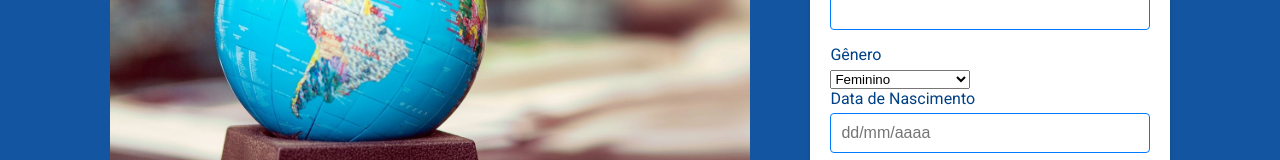
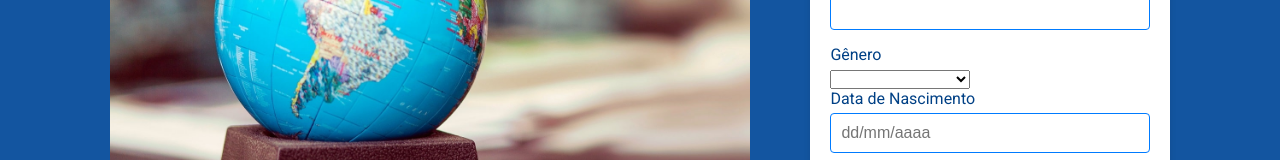
Before and after one commit to NadiaBrandao/projetoIntegrador2025, an Angular app in the folder frontend/: page / in a window 1280 px wide. Shown: the part 1259-1419 px from the top of the page. Built offline with nearby package versions, Linux system fonts and the light colour scheme.

Commit message:
Atualização no formulário: ajustes no HTML, SCSS e TypeScript

```diff
--- a/frontend/src/app/components/formulario/formulario.component.html
+++ b/frontend/src/app/components/formulario/formulario.component.html
@@ -1,15 +1,4 @@
-<!--<section class="form-section">
-    <h2>Cadastre-se aqui!</h2>
-    <form>
-    <label for="Nome">Nome</label>
-    <input id="Nome"/>
-    <label for="Email">Email</label>
-    <input id="Email"/>
-    <button type="submit">Cadastrar</button>
-
-</form>
-</section> -->
-
+<!-- antes de tentar conectar com back
 <section class="form-section">
     <h2>Cadastre-se aqui!</h2>
     <form>
@@ -37,9 +26,46 @@
         <label for="DataNascimento">Data de Nascimento</label>
         <input id="DataNascimento" type="text" placeholder="dd/mm/aaaa" required pattern="([0-2][0-9]|(3)[0-1])/(0[1-9]|1[0-2])/\d{4}" title="Formato esperado: dd/mm/aaaa" />
 
-        <label for="Idade">Idade</label>
+       <label for="Idade">Idade</label>
         <input id="Idade" type="number" required min="1" />
 
         <button type="submit">Cadastrar</button>
     </form>
+</section> -->
+
+<section class="form-section">
+    <h2>Cadastre-se aqui!</h2>
+    <form [formGroup]="cadastroForm" (ngSubmit)="onSubmit()">
+        <label for="Nome">Nome</label>
+        <input type="text" formControlName="name" required />
+
+        <label for="Sobrenome">Sobrenome</label>
+        <input type="text" formControlName="lastName" required />
+
+        <label for="Email">Email</label>
+        <input type="email" formControlName="email" required />
+
+        <label for="Senha">Senha</label>
+        <input type="password" formControlName="password" required />
+
+        <label for="Genero">Gênero</label>
+        <select formControlName="gender" required>
+            <option value="feminino">Feminino</option>
+            <option value="masculino">Masculino</option>
+            <option value="nao_binario">Não binário</option>
+            <option value="transgenero">Transgênero</option>
+            <option value="prefiro_nao_informar">Prefiro não informar</option>
+        </select>
+
+        <label for="DataNascimento">Data de Nascimento</label>
+        <input type="text" formControlName="birthDate" placeholder="dd/mm/aaaa" required />
+
+        <label for="Idade">Idade</label>
+        <input type="number" formControlName="age" required min="1" />
+
+        <button type="submit">Cadastrar</button>
+
+        <!-- 🔹 Mensagem de sucesso que aparece depois do cadastro -->
+        <p *ngIf="mensagemSucesso" class="sucesso">{{ mensagemSucesso }}</p>
+    </form>
 </section>
--- a/frontend/src/app/components/formulario/formulario.component.scss
+++ b/frontend/src/app/components/formulario/formulario.component.scss
@@ -69,3 +69,9 @@ body {
   button:hover {
     background-color: #0056b3; /* Azul escuro quando o mouse passa sobre o botão */
   }
+
+  .sucesso {
+    color: green;
+    font-weight: bold;
+    margin-top: 10px;
+}
--- a/frontend/src/app/components/formulario/formulario.component.ts
+++ b/frontend/src/app/components/formulario/formulario.component.ts
@@ -1,13 +1,67 @@
+//import { Component } from '@angular/core';
+//import { ReactiveFormsModule } from '@angular/forms';
+
+//@Component({
+  //selector: 'app-formulario',
+  //standalone: true,
+  //imports: [ReactiveFormsModule],
+  //templateUrl: './formulario.component.html',
+  //styleUrl: './formulario.component.scss'
+//})
+//export class FormularioComponent {
+
+//}
+
 import { Component } from '@angular/core';
-import { ReactiveFormsModule } from '@angular/forms';
+import { FormBuilder, FormGroup, Validators, ReactiveFormsModule } from '@angular/forms';
+import { HttpClient } from '@angular/common/http';
+import { CommonModule } from '@angular/common';
 
 @Component({
-  selector: 'app-formulario',
-  standalone: true,
-  imports: [ReactiveFormsModule],
-  templateUrl: './formulario.component.html',
-  styleUrl: './formulario.component.scss'
+    selector: 'app-formulario',
+    standalone: true,
+    imports: [ReactiveFormsModule, CommonModule],
+    templateUrl: './formulario.component.html',
+    styleUrls: ['./formulario.component.scss']
 })
 export class FormularioComponent {
+    cadastroForm: FormGroup;
+    mensagemSucesso: string = ''; // ✅ Variável para armazenar a mensagem
 
+    constructor(private fb: FormBuilder, private http: HttpClient) {
+        this.cadastroForm = this.fb.group({
+            name: ['', Validators.required],
+            lastName: ['', Validators.required],
+            email: ['', [Validators.required, Validators.email]],
+            password: ['', Validators.required],
+            gender: ['', Validators.required],
+            birthDate: ['', Validators.required],
+            age: ['', [Validators.required, Validators.min(1)]],
+        });
+    }
+
+    onSubmit() {
+        if (this.cadastroForm.valid) {
+            this.http.post('http://localhost:3000/usuarios', this.cadastroForm.value)
+                .subscribe(
+                    response => {
+                        console.log('✅ Usuário cadastrado com sucesso:', response);
+
+                        // ✅ Exibir mensagem de sucesso
+                        this.mensagemSucesso = 'Usuário cadastrado com sucesso!';
+
+                        // ✅ Limpar o formulário
+                        this.cadastroForm.reset();
+
+                        // ✅ Remover a mensagem após 5 segundos
+                        setTimeout(() => this.mensagemSucesso = '', 5000);
+                    },
+                    error => {
+                        console.error('❌ Erro ao cadastrar usuário:', error);
+                    }
+                );
+        } else {
+            console.warn('⚠️ Formulário inválido!');
+        }
+    }
 }
```
